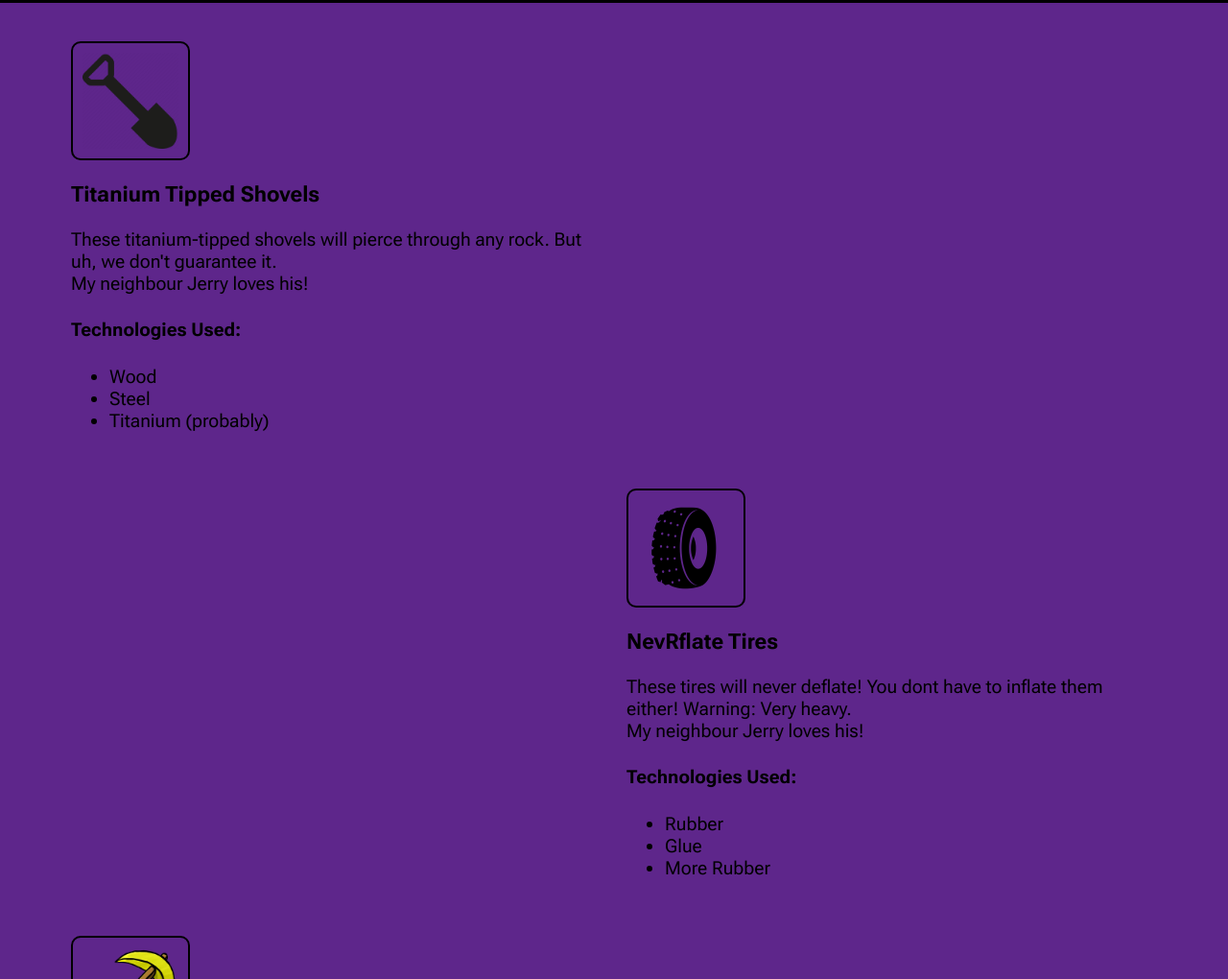
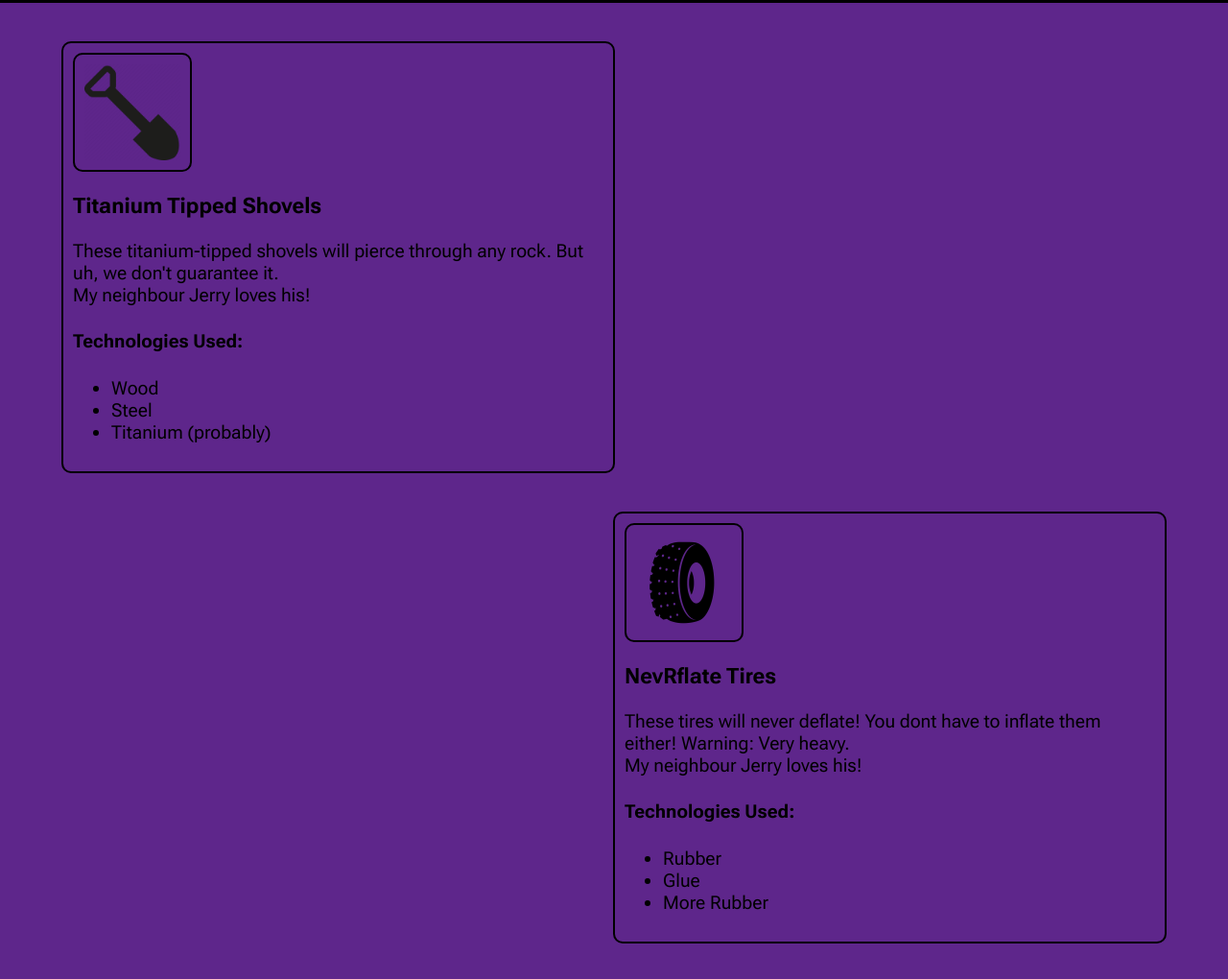
Before and after one commit to SigmaFlec/sigmaflec.github.io, a plain HTML site: page webAppSamples.html in a window 1280 px wide. Shown: the part 230-1250 px from the top of the page at 96% size. Drawn offline with Linux system fonts and the light colour scheme; a web font is replaced by a local one.

Commit message:
fixed resume alignment and misc errors

```diff
--- a/css/styles.css
+++ b/css/styles.css
@@ -62,7 +62,6 @@
     width: 90%;
     display: flex;
     flex-direction: column;
-    align-items: center;
 }
 
 .g-sectionBox h2 {
@@ -147,19 +146,27 @@
     width: 48%;
     margin-left: 0;
     margin-right: auto;
-    padding: 0px 10px;
+    padding: 10px 10px;
+    border: 2px solid black;
+    border-radius: 10px;
 }
 
 .right {
     width: 48%;
     margin-right: 0;
     margin-left: auto;
-    padding: 0px 10px;
+    padding: 10px 10px;
+    border: 2px solid black;
+    border-radius: 10px;
 }
 
 /*--------------------------------Other Page Styles */
 .p-other .g-main {
     background-color: #1a445c;
+}
+
+.p-other .g-sectionBox {
+    align-items: center;
 }
 
 .p-other img {
```
